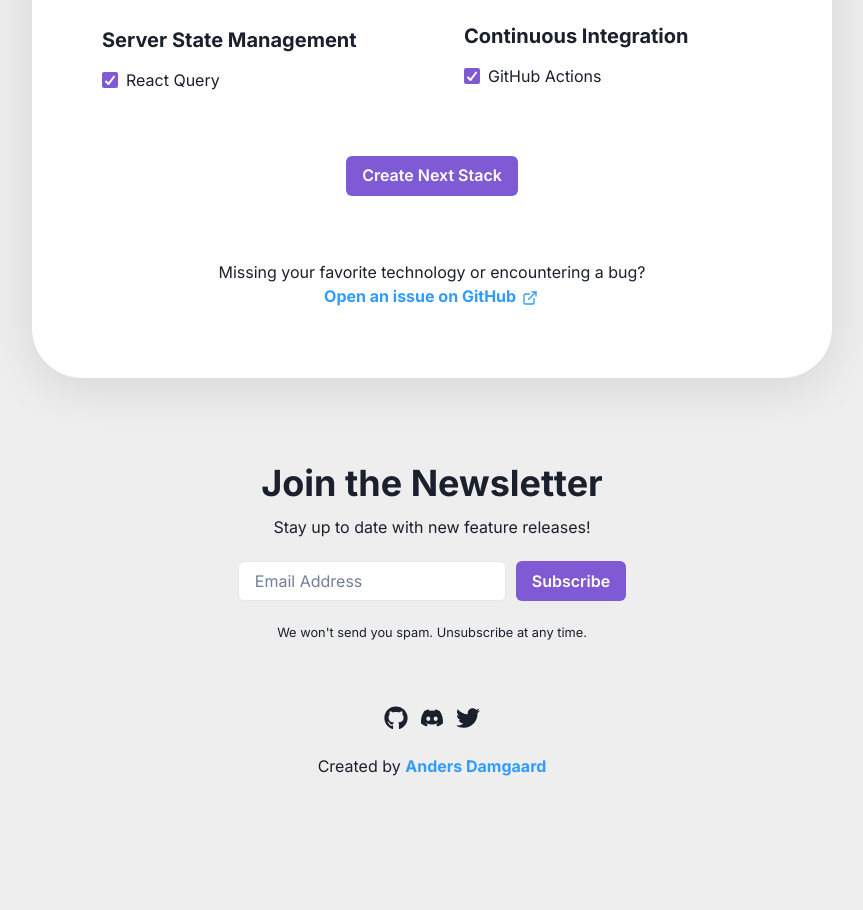
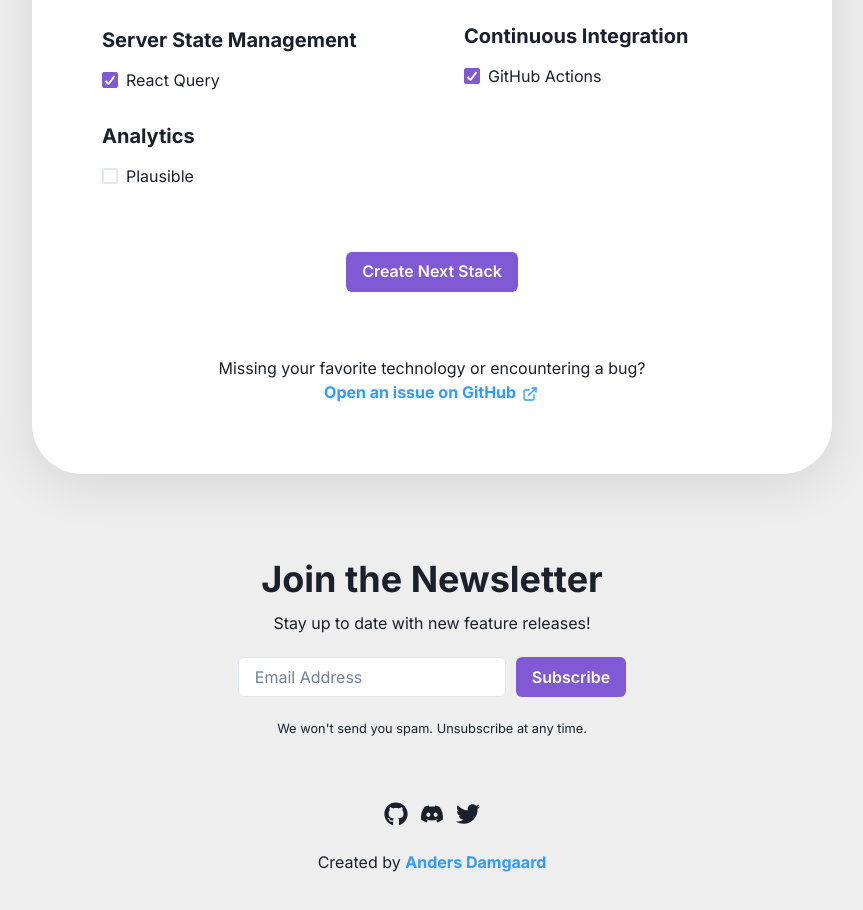
Before and after one commit to akd-io/create-next-stack, a Next.js app in the folder apps/website/: page / in a window 1280 px wide. Shown: the part 1260-2170 px from the top of the page, without its empty margins (208-1071 px from the left). Before the commit the page ends 2102 px from the top, so only its background shows below. Built offline with nearby package versions, Linux system fonts and the light colour scheme.

Commit message:
Add Plausible to form

```diff
--- a/apps/website/templates/LandingPage/components/TechnologiesForm.tsx
+++ b/apps/website/templates/LandingPage/components/TechnologiesForm.tsx
@@ -44,6 +44,7 @@ type OptionKey =
   | "githubActions"
   | "formattingPreCommitHook"
   | "reactQuery"
+  | "plausible"
 
 const options = {
   pnpm: { key: "pnpm", value: "pnpm", label: "pnpm" },
@@ -106,6 +107,11 @@ const options = {
     value: "react-query",
     label: "React Query",
   },
+  plausible: {
+    key: "plausible",
+    value: "plausible",
+    label: "Plausible",
+  },
 } satisfies {
   [Key in OptionKey]: {
     key: Key
@@ -150,6 +156,7 @@ const continuousIntegrationOptionKeys = [
 const serverStateManagementLibraryOptionKeys = [
   optionKeys.reactQuery,
 ] satisfies OptionKey[]
+const analyticsOptionKeys = [optionKeys.plausible] satisfies OptionKey[]
 
 type ProjectName = string
 type PackageManager = (typeof packageManagerOptionKeys)[number]
@@ -162,6 +169,8 @@ type Animation = (typeof animationOptionKeys)[number]
 type ContinuousIntegration = (typeof continuousIntegrationOptionKeys)[number]
 type ServerStateManagementLibrary =
   (typeof serverStateManagementLibraryOptionKeys)[number]
+type Analytics = (typeof analyticsOptionKeys)[number]
+
 type TechnologiesFormData = {
   projectName: ProjectName
   packageManager: PackageManager
@@ -173,6 +182,7 @@ type TechnologiesFormData = {
   animation: Animation[]
   continuousIntegration: ContinuousIntegration[]
   serverStateManagementLibraries: ServerStateManagementLibrary[]
+  analytics: Analytics[]
 }
 const defaultFormData: TechnologiesFormData = {
   projectName: "my-app",
@@ -185,6 +195,7 @@ const defaultFormData: TechnologiesFormData = {
   animation: [optionKeys.framerMotion],
   continuousIntegration: [optionKeys.githubActions],
   serverStateManagementLibraries: [optionKeys.reactQuery],
+  analytics: [],
 }
 const formDataKeys = objectToKeyToKeyMap(defaultFormData)
 
@@ -201,6 +212,7 @@ const categoryLabels = {
   animation: "Animation",
   continuousIntegration: "Continuous Integration",
   serverStateManagementLibraries: "Server State Management",
+  analytics: "Analytics",
 } as const
 
 export const TechnologiesForm: React.FC = () => {
@@ -237,6 +249,7 @@ export const TechnologiesForm: React.FC = () => {
       pushArgs(formData.animation)
       pushArgs(formData.continuousIntegration)
       pushArgs(formData.serverStateManagementLibraries)
+      pushArgs(formData.analytics)
 
       const projectNameSegments = formData.projectName.split("/")
       const lastPartOfProjectName = projectNameSegments.pop()!
@@ -257,7 +270,8 @@ export const TechnologiesForm: React.FC = () => {
       | "iconLibraries"
       | "animation"
       | "continuousIntegration"
-      | "serverStateManagementLibraries",
+      | "serverStateManagementLibraries"
+      | "analytics",
     optionKeys: Array<keyof typeof options>,
     validators?: {
       [key in keyof typeof options]?: Array<{
@@ -407,6 +421,16 @@ export const TechnologiesForm: React.FC = () => {
                 {CheckboxesOfOptionKeys(
                   formDataKeys.serverStateManagementLibraries,
                   serverStateManagementLibraryOptionKeys
+                )}
+              </Flex>
+
+              <Flex direction="column" gap="4">
+                <Heading as="h3" size="md">
+                  {categoryLabels.analytics}
+                </Heading>
+                {CheckboxesOfOptionKeys(
+                  formDataKeys.analytics,
+                  analyticsOptionKeys
                 )}
               </Flex>
             </Flex>
```
